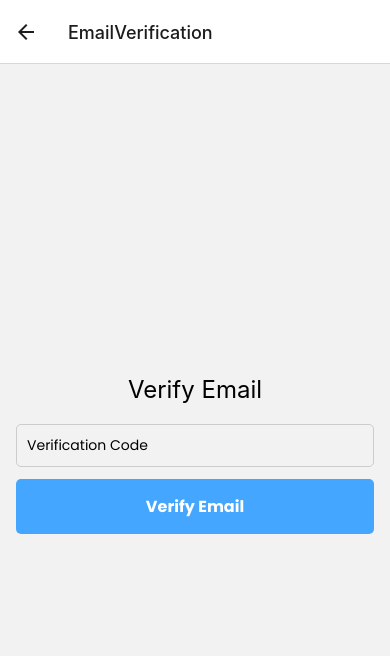
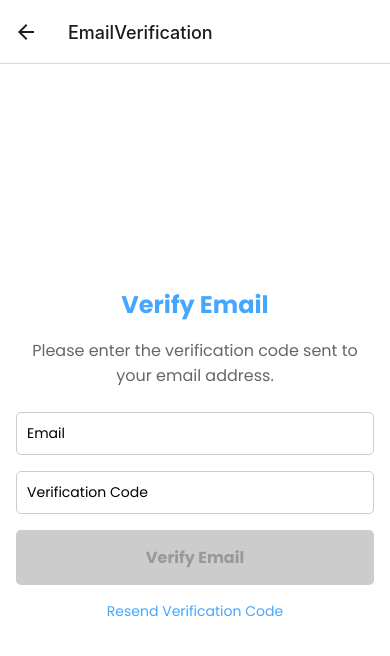
Before and after one commit to danielleellis/StayWell-Medical-Tracker-Application, a React Native app: screen /EmailVerification in a window 390 px wide. Shown: the top 656 px of the page. Built offline with nearby package versions, Linux system fonts and the light colour scheme.

Commit message:
Creates email verification page for SignUp authorization process.

```diff
--- a/src/screens/EmailVerificationScreen.tsx
+++ b/src/screens/EmailVerificationScreen.tsx
@@ -1,25 +1,59 @@
 import React, { useState } from 'react';
-import { View, Text, StyleSheet } from 'react-native';
+import { View, Text, StyleSheet, TouchableOpacity } from 'react-native';
 import Input from '../components/Input';
 import Button from '../components/Button';
 import { useDispatch } from 'react-redux';
 import { AppDispatch } from '../redux/store';
 import { verifyEmail } from '../redux/slices/authSlice';
+import { useFonts } from 'expo-font';
 
 const EmailVerificationScreen: React.FC<{ navigation: any }> = ({ navigation }) => {
   const [verificationCode, setVerificationCode] = useState('');
+  const [email, setEmail] = useState('');
   const dispatch = useDispatch<AppDispatch>();
+
+  const [loaded] = useFonts({
+    'Poppins-Regular': require('../../assets/fonts/Poppins/Poppins-Regular.ttf'),
+    'Poppins-Bold': require('../../assets/fonts/Poppins/Poppins-Bold.ttf'),
+  });
+
+  if (!loaded) {
+    return null;
+  }
 
   const handleVerifyEmail = () => {
     dispatch(verifyEmail(verificationCode));
     navigation.navigate('ProfileSetup');
   };
 
+  const handleResendCode = () => {
+    // Implement the logic to resend the verification code to the user's email
+    console.log('Resend verification code to:', email);
+  };
+
   return (
     <View style={styles.container}>
       <Text style={styles.title}>Verify Email</Text>
-      <Input placeholder="Verification Code" value={verificationCode} onChangeText={setVerificationCode} />
-      <Button title="Verify Email" onPress={handleVerifyEmail} />
+      <Text style={styles.description}>
+        Please enter the verification code sent to your email address.
+      </Text>
+      <Input
+        placeholder="Email"
+        value={email}
+        onChangeText={setEmail}
+        keyboardType="email-address"
+        style={styles.input}
+      />
+      <Input
+        placeholder="Verification Code"
+        value={verificationCode}
+        onChangeText={setVerificationCode}
+        style={styles.input}
+      />
+      <Button title="Verify Email" onPress={handleVerifyEmail} disabled={!verificationCode} />
+      <TouchableOpacity onPress={handleResendCode}>
+        <Text style={styles.resendCodeText}>Resend Verification Code</Text>
+      </TouchableOpacity>
     </View>
   );
 };
@@ -29,11 +63,30 @@ const styles = StyleSheet.create({
     flex: 1,
     justifyContent: 'center',
     padding: 16,
+    backgroundColor: '#fff',
   },
   title: {
     fontSize: 24,
-    marginBottom: 20,
+    marginBottom: 16,
     textAlign: 'center',
+    color: '#45A6FF',
+    fontFamily: 'Poppins-Bold',
+  },
+  description: {
+    fontSize: 16,
+    marginBottom: 24,
+    textAlign: 'center',
+    color: '#666',
+    fontFamily: 'Poppins-Regular',
+  },
+  input: {
+    marginBottom: 16,
+  },
+  resendCodeText: {
+    marginTop: 16,
+    textAlign: 'center',
+    color: '#45A6FF',
+    fontFamily: 'Poppins-Regular',
   },
 });
 
```
